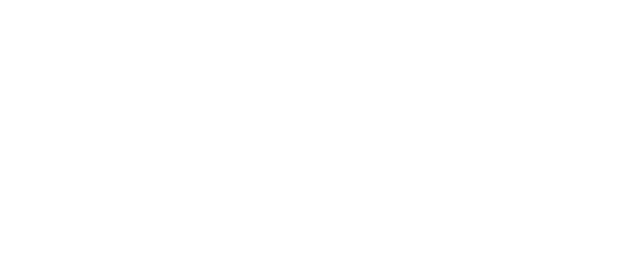
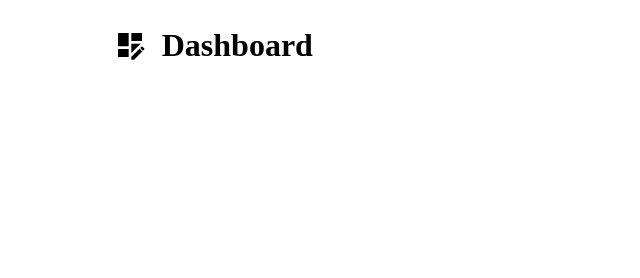
Before and after one commit to Cronk-Samantha/admin-dashboard, a plain HTML site: page index.html in a window 1280 px wide. Shown: the whole page, without its empty margins (0-640 px from the left). Drawn offline with Linux system fonts and the light colour scheme.

Commit message:
Placed the title for sidebar area.
The sidebar now has an h2 heading describing what the
page is & it has been positioned on the page. I have
also made a few styling changes to make the page more
uniform for users & make code a little more readable.

```diff
--- a/index.html
+++ b/index.html
@@ -7,7 +7,12 @@
     <link href="./stylesheet.css" rel="stylesheet">
 </head>
 <body id="body">
-    <section class="sidebar itemA"></section>
+    <section class="sidebar itemA">
+        <div class="sidebar-heading">
+            <svg xmlns="http://www.w3.org/2000/svg" viewBox="0 0 24 24"><title>view-dashboard-edit</title><path d="M21 13.1C20.9 13.1 20.7 13.2 20.6 13.3L19.6 14.3L21.7 16.4L22.7 15.4C22.9 15.2 22.9 14.8 22.7 14.6L21.4 13.3C21.3 13.2 21.2 13.1 21 13.1M19.1 14.9L13 20.9V23H15.1L21.2 16.9L19.1 14.9M21 9H13V3H21V9M13 18.06V11H21V11.1C20.24 11.1 19.57 11.5 19.19 11.89L13 18.06M11 13H3V3H11V13M11 21H3V15H11V21Z" /></svg>
+            <h2 class="sidebar title">Dashboard</h2>
+        </div>
+    </section>
 
     <section class="header itemB"></section>
 
--- a/stylesheet.css
+++ b/stylesheet.css
@@ -16,7 +16,8 @@
 
 #body {
     width: 100vw;
-    height: 100vh;
+    padding: 0;
+    margin: 0;
     display: grid;
     grid-template-columns: 1fr 1fr 1fr;
     grid-row: 1fr 1fr 1fr;
@@ -25,3 +26,19 @@
         "sidebar main main"
         "sidebar main main";
 }
+
+.sidebar-heading {
+    display: flex;
+    justify-content: center;
+    align-items: center;
+    gap: 1rem;
+}
+
+.sidebar-heading > svg {
+    width: 2rem;
+    height: 2rem;
+}
+
+.sidebar-heading > h2 {
+    font-size: 2rem;
+}
```
